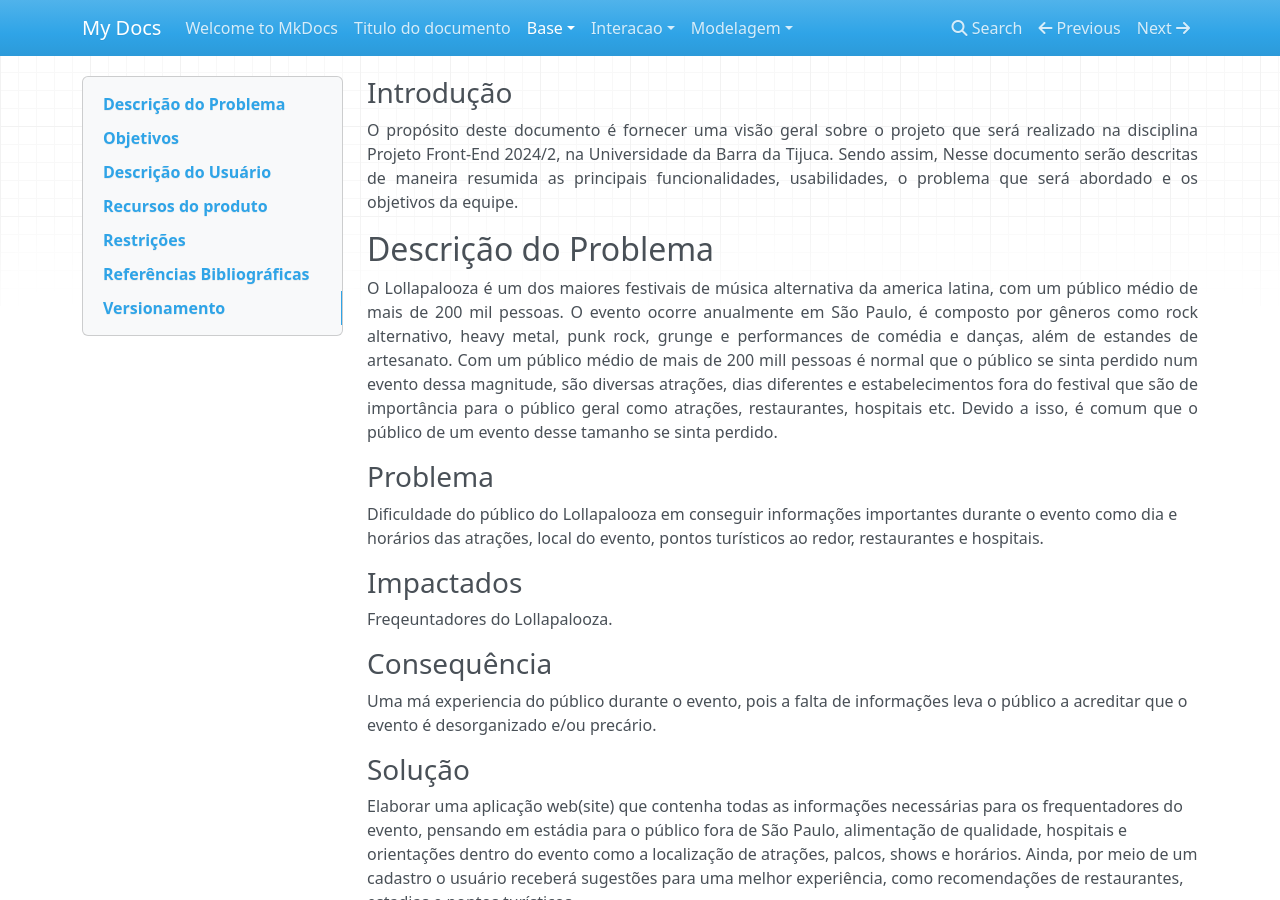
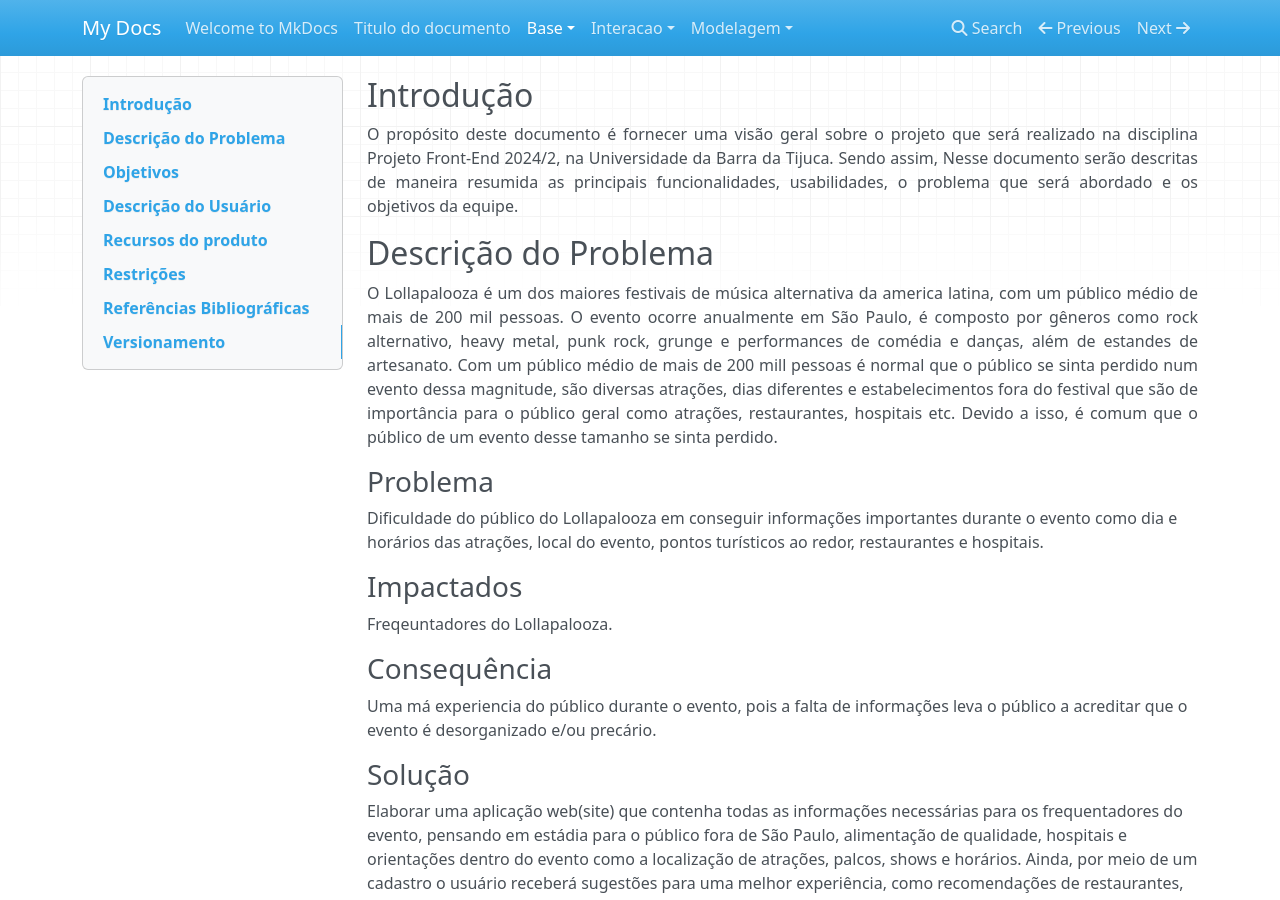
Before and after one commit to Projetos-de-Extensao/PFE_24.2_8001_II_RaveBreaking, an MkDocs documentation site: the page built from docs/base/documento_de_visao.md, in a window 1280 px wide and 900 px high. Built offline with MkDocs 1.6.1, drawn with Linux system fonts in a browser that asks for light colours; nearby versions of some CDN libraries.

Commit message:
Update documento_de_visao.md

```diff
--- a/docs/base/documento_de_visao.md
+++ b/docs/base/documento_de_visao.md
@@ -2,7 +2,7 @@
 id: documento_de_visao
 title: Documento de Visão
 ---
-### Introdução
+## Introdução
 
 <p align = "justify">
 O propósito deste documento é fornecer uma visão geral sobre o projeto que será realizado na disciplina Projeto Front-End 2024/2, na Universidade da Barra da Tijuca. Sendo assim, Nesse documento serão descritas de maneira resumida as principais funcionalidades, usabilidades, o problema que será abordado e os objetivos da equipe.
```
